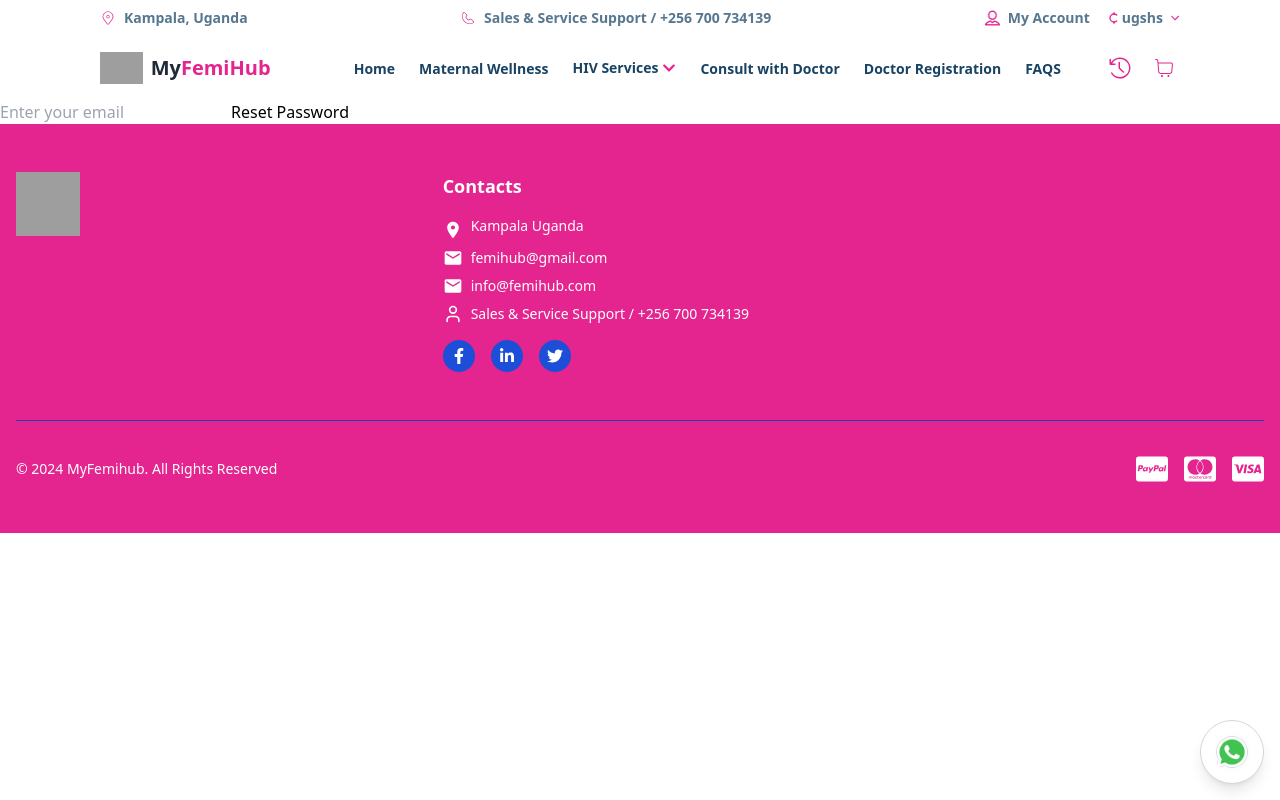
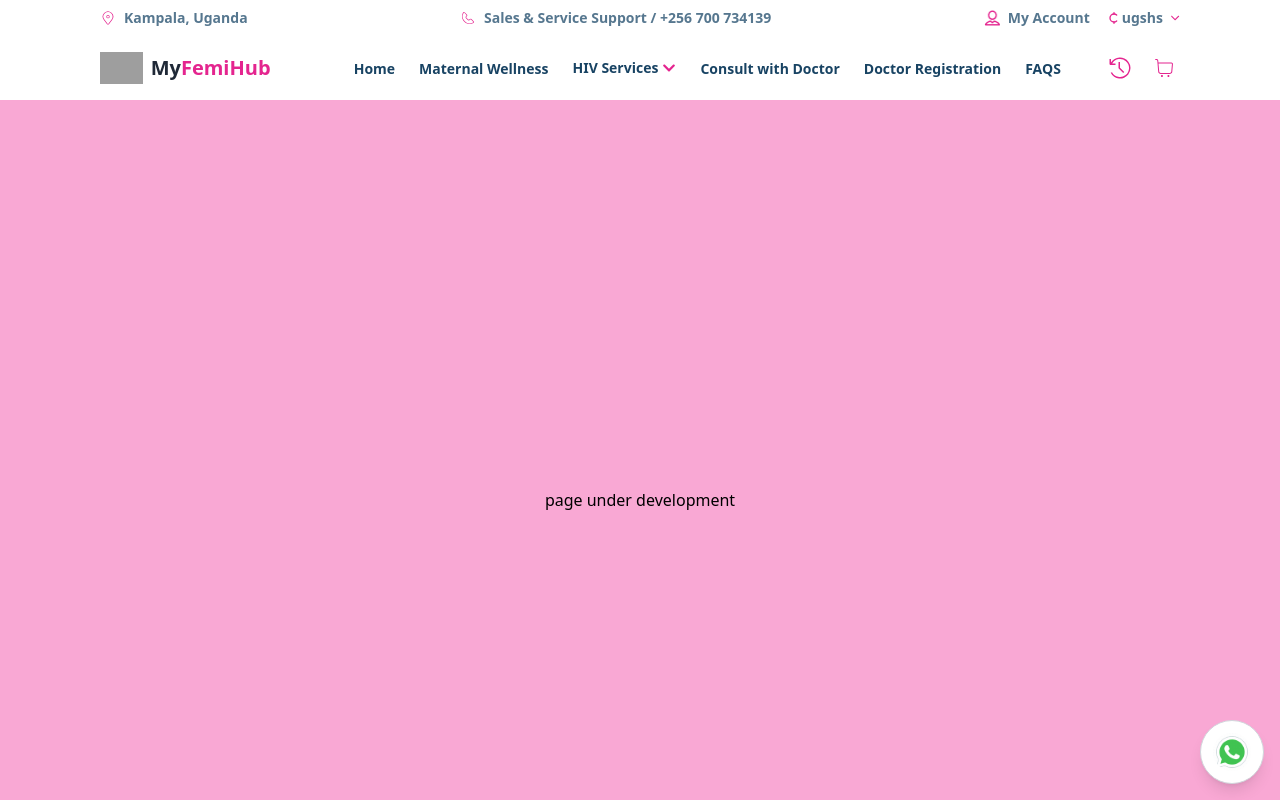
Before and after one commit to davidongora/femihub-site, a React (Vite) app in the folder client/: page /resetpassword in a window 1280 px wide. Shown: the top 800 px of the page. Built offline with nearby package versions, Linux system fonts and the light colour scheme; grey boxes are pictures that could not be loaded.

Commit message:
update on the forgot password page

```diff
--- a/client/src/components/PasswordResetRequest.jsx
+++ b/client/src/components/PasswordResetRequest.jsx
@@ -16,15 +16,20 @@
   };
 
   return (
-    <form onSubmit={handleSubmit}>
-      <input
-        type="email"
-        placeholder="Enter your email"
-        value={email}
-        onChange={(e) => setEmail(e.target.value)}
-      />
-      <button type="submit">Reset Password</button>
-    </form>
+
+    <div className="flex flex-col items-center justify-center min-h-screen bg-pink-300">
+      page under development
+    </div>
+
+    // <form onSubmit={handleSubmit}>
+    //   <input
+    //     type="email"
+    //     placeholder="Enter your email"
+    //     value={email}
+    //     onChange={(e) => setEmail(e.target.value)}
+    //   />
+    //   <button type="submit">Reset Password</button>
+    // </form>
   );
 };
 
```
